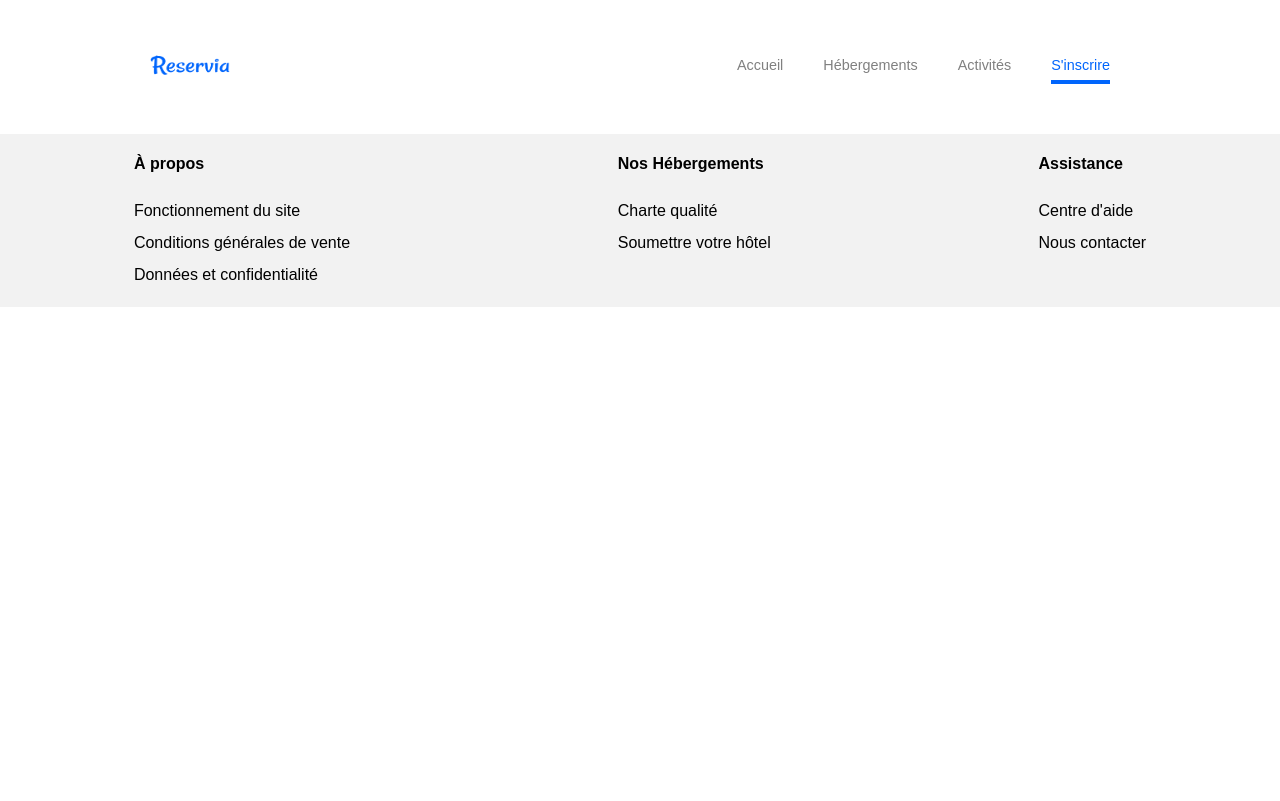
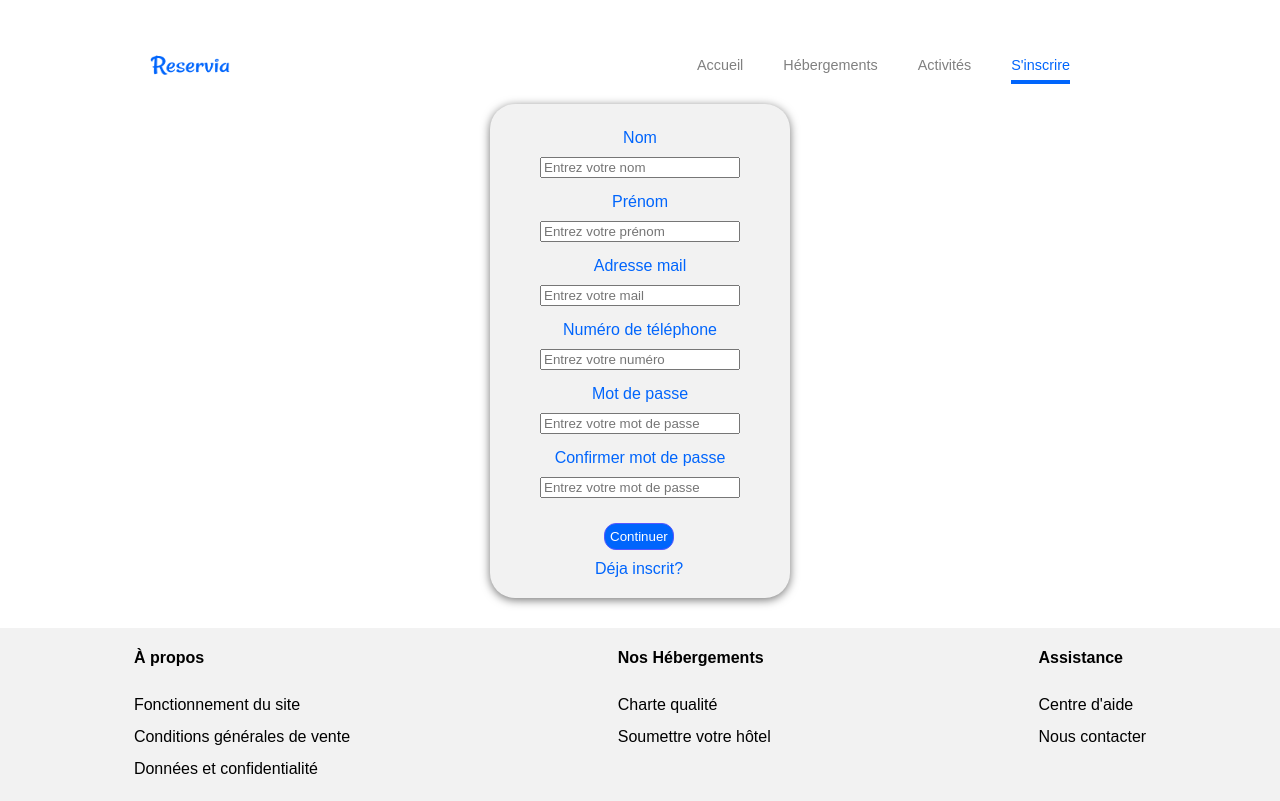
Before and after one commit to Marvinrn/reservia-react, a React (Create React App) app: page /inscription in a window 1280 px wide. Built offline with nearby package versions, Linux system fonts and the light colour scheme.

Commit message:
Création des formulaires d'inscription et connexion
formulaires pas encore fonctionnels

```diff
--- a/src/App.js
+++ b/src/App.js
@@ -6,6 +6,7 @@ import NotFound from './pages/NotFound';
 import Hebergement from './pages/Hebergement';
 import Activites from './pages/Activites';
 import Inscription from './pages/Inscription';
+import LoginPage from './pages/LoginPage';
 
 const App = () => {
   return (
@@ -16,6 +17,7 @@ const App = () => {
           <Route path="/activités" exact component={Activites} />
           <Route path="/inscription" exact component={Inscription} />
           <Route path="/reservia-react" exact component={Home} />
+          <Route path="/login" exact component={LoginPage} />
           <Route component={NotFound} />
         </Switch>
       </BrowserRouter>
--- a/src/components/Navigation.js
+++ b/src/components/Navigation.js
@@ -11,6 +11,7 @@ const Navigation = () => {
             <NavLink exact to="/Hébergements" activeClassName="nav-active"> Hébergements </NavLink>
             <NavLink exact to="/activités" activeClassName="nav-active"> Activités </NavLink>
             <NavLink exact to="/inscription" activeClassName="nav-active"> S'inscrire </NavLink>
+            <NavLink exact to="/login" />
         </header>
     );
 };
--- /dev/null
+++ b/src/components/Registration.js
@@ -0,0 +1,59 @@
+import React from 'react';
+import '../styles/Registration.css'
+
+
+const Registration = () => {
+    return (
+        <div className="registration">
+            <form className="registrationForm" >
+                <label>Nom</label>
+                <input
+                    placeholder="Entrez votre nom"
+                />
+            </form>
+
+            <form className="registrationForm" >
+                <label>Prénom</label>
+                <input
+                    placeholder="Entrez votre prénom"
+                />
+            </form>
+
+            <form className="registrationForm" >
+                <label>Adresse mail</label>
+                <input
+                    type="email"
+                    placeholder="Entrez votre mail"
+                />
+            </form>
+
+            <form className="registrationForm" >
+                <label>Numéro de téléphone</label>
+                <input
+                    placeholder="Entrez votre numéro"
+                />
+            </form>
+
+            <form className="registrationForm" >
+                <label>Mot de passe</label>
+                <input
+                    type="password"
+                    placeholder="Entrez votre mot de passe"
+                />
+            </form>
+
+            <form className="registrationForm" >
+                <label>Confirmer mot de passe</label>
+                <input
+                    type="password"
+                    placeholder="Entrez votre mot de passe"
+                />
+            </form>
+
+            <div><button className='registrationBtn'>Continuer</button></div>
+            <a href="/Login" className="registrationLink" >Déja inscrit? </a>
+        </div>
+    );
+};
+
+export default Registration;
--- a/src/pages/Inscription.js
+++ b/src/pages/Inscription.js
@@ -2,7 +2,9 @@ import React from 'react';
 import Navigation from '../components/Navigation';
 import Logo from '../components/Logo';
 import Footer from '../components/Footer'
+import Registration from '../components/Registration';
 import '../styles/Inscription.css'
+
 
 
 /* OBJECTIF POUR LA PAGE INSCRIPTION
@@ -20,8 +22,7 @@ const Inscription = () => {
             <div className="inscriptionBlocPage">
                 <Logo />
                 <Navigation />
-                <div>
-                </div>
+                <Registration />
             </div>
             <Footer />
         </div>
--- /dev/null
+++ b/src/pages/LoginPage.js
@@ -0,0 +1,38 @@
+import React from 'react';
+import Navigation from '../components/Navigation';
+import Logo from '../components/Logo';
+import Footer from '../components/Footer'
+import '../styles/Login.css'
+
+const LoginPage = () => {
+    return (
+        <div>
+            <div className="loginBlocPage">
+                <Logo />
+                <Navigation />
+                <div className="login">
+                    <form className="registrationForm" >
+                        <label>Adresse mail</label>
+                        <input
+                            type="email"
+                            placeholder="Entrez votre mail"
+                        />
+                    </form>
+
+                    <form className="registrationForm" >
+                        <label>Mot de passe</label>
+                        <input
+                            type="password"
+                            placeholder="Entrez votre mot de passe"
+                        />
+                    </form>
+                    <div><button className='registrationBtn'>Continuer</button></div>
+                    <a href="/inscription" className="loginLink" > S'inscrire </a>
+                </div>
+            </div>
+            <Footer />
+        </div>
+    );
+};
+
+export default LoginPage;
--- a/src/pages/NotFound.js
+++ b/src/pages/NotFound.js
@@ -2,7 +2,7 @@ import React from 'react';
 
 const NotFound = () => {
     return (
-        <div>
+        <div className="notFound">
             <h1>Erreur 404</h1>
         </div>
     );
--- a/src/styles/App.css
+++ b/src/styles/App.css
@@ -15,3 +15,8 @@ body
 h1{
 	font-size: 1em;
 }
+
+.notFound h1
+{
+	font-size: 300px;
+}
--- a/src/styles/Home.css
+++ b/src/styles/Home.css
@@ -3,7 +3,7 @@ p
     font-size: 0.7em;
 }
 
-form
+.formulaire form
 {
 	padding: 0;
 	margin-bottom: 30px;
@@ -18,7 +18,7 @@ form
 	padding: 13px;
 }
 
-input
+.formulaire input
 {
 	border: 1px solid #F2F2F2;
 	border-right: none;
@@ -67,6 +67,15 @@ input
 	.blocPage
 	{
 		width: calc(100% - 300px);
+		margin: auto;
+	}
+}
+
+@media only screen and (min-width : 1025px) and (max-width : 1499px)
+{
+	.blocPage
+	{
+		width: calc(100% - 90px);
 		margin: auto;
 	}
 }
--- /dev/null
+++ b/src/styles/Login.css
@@ -0,0 +1,32 @@
+.loginBlocPage
+	{
+		width: calc(100% - 300px);
+		margin: auto;
+	}
+
+
+.login
+{
+    background-color: #F2F2F2;
+    border-radius: 25px;
+    box-shadow: 0px 2px 10px #747474;
+    width: 300px;
+    padding-bottom: 40px;
+    padding-top: 30px;
+    margin: 80px auto;
+
+
+}
+
+
+.loginLink
+{
+    margin-left: 38%;
+    text-decoration: none;
+    color: #0065FC;
+}
+
+.loginLink:hover
+{
+    color: #c4dbfd;
+}
--- /dev/null
+++ b/src/styles/Registration.css
@@ -0,0 +1,61 @@
+.registration
+{
+    background-color: #F2F2F2;
+    border-radius: 25px;
+    box-shadow: 0px 2px 10px #747474;
+    width: 300px;
+    padding-bottom: 20px;
+    padding-top: 10px;
+    margin: auto;
+
+}
+
+.registrationForm
+{
+    color: #0065FC;
+    display: flex;
+    flex-direction: column;
+    margin-top: 15px;
+    align-items: center;
+}
+
+.registrationForm label
+{
+    margin-bottom: 10px;
+
+}
+
+.registrationForm input
+{
+    width: 200px;
+
+}
+
+.registrationBtn
+{
+    margin-top: 25px;
+    margin-left: 38%;
+    margin-bottom: 10px;
+    color: white;
+    background-color: #0065FC;
+    border: 1px solid rgb(87, 87, 255);
+    border-radius: 12px;
+    padding: 5px;
+
+}
+.registrationBtn:hover
+{
+    background-color: #468cf7;
+}
+
+.registrationLink
+{
+    margin-left: 35%;
+    text-decoration: none;
+    color: #0065FC;
+}
+
+.registrationLink:hover
+{
+    color: #c4dbfd;
+}
```
Also changed, not shown: src/styles/Inscription.css (+4 -4 lines).
